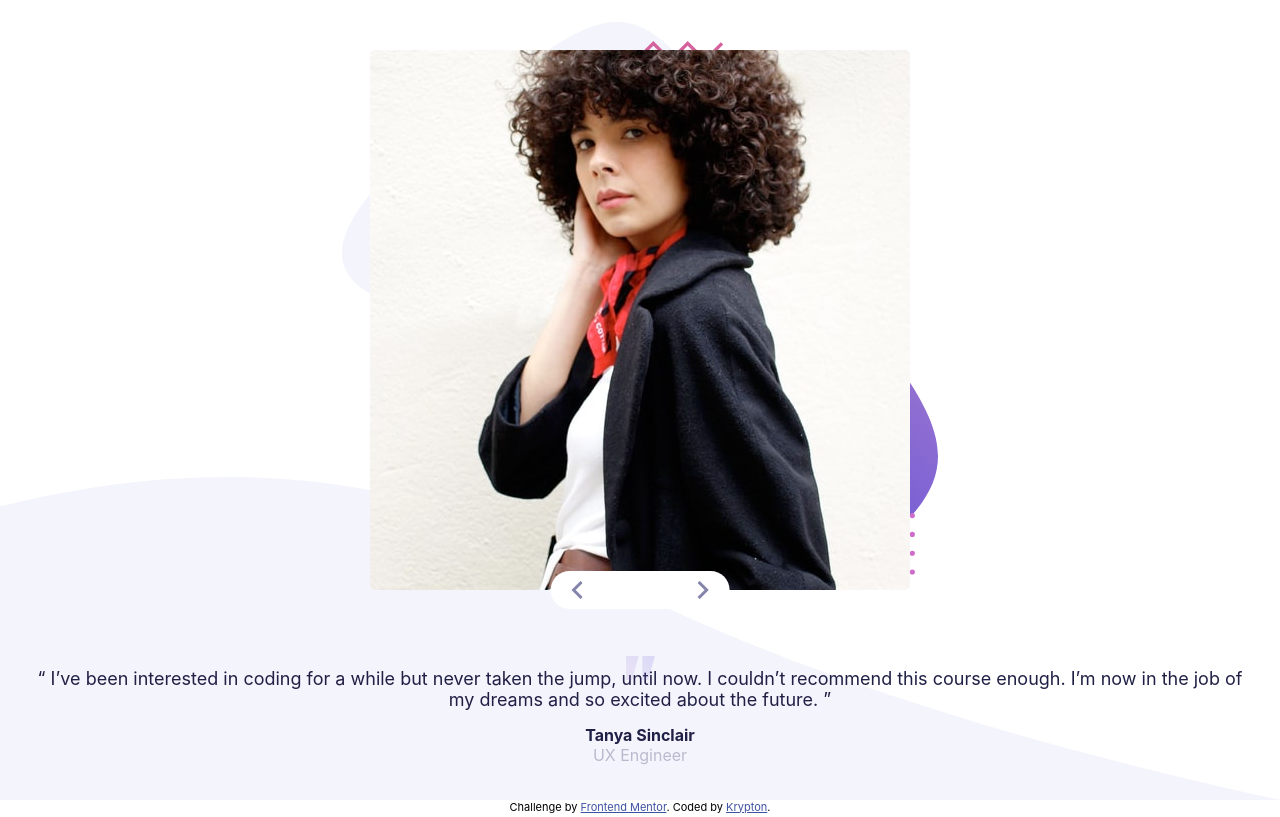
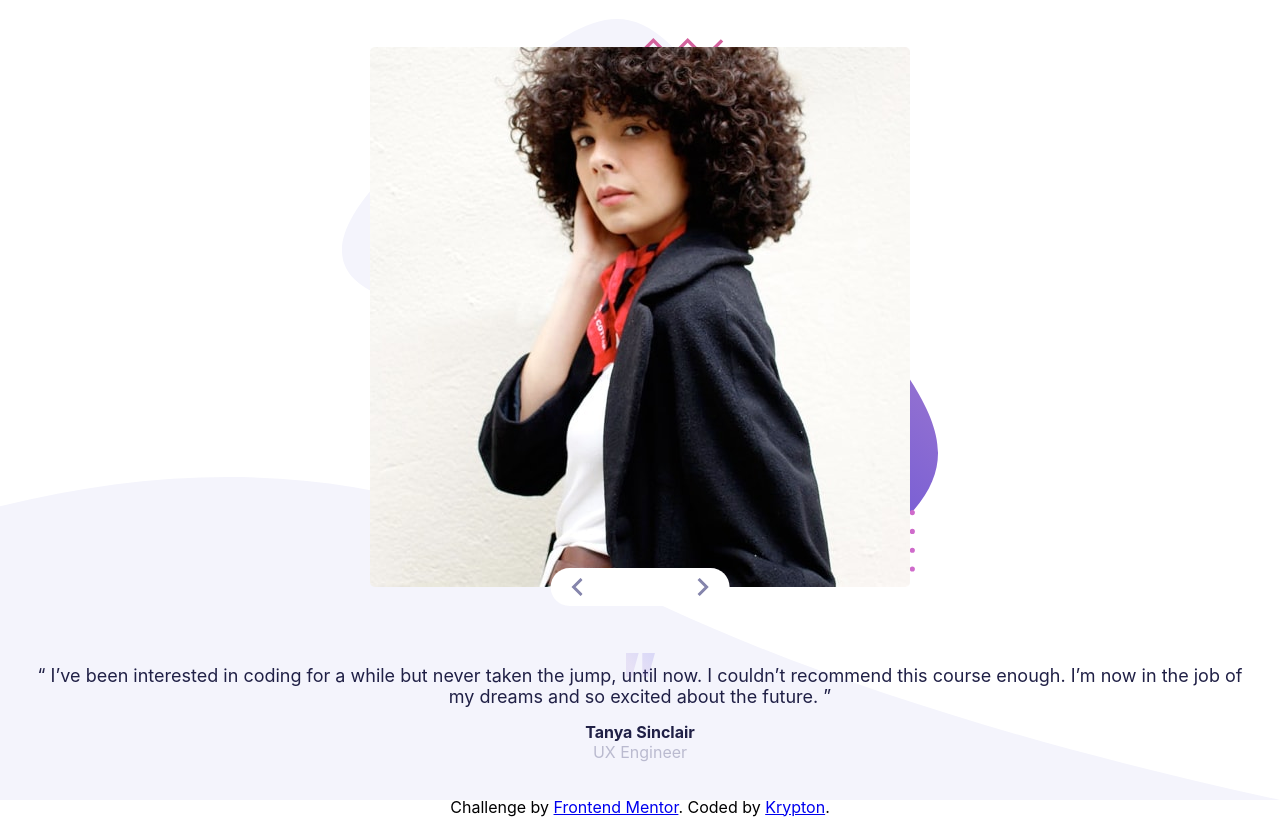
Before and after one commit to madhusudanbabar/FM-slider, a plain HTML site: page index.html in a window 1280 px wide. Both pictures are taken after a click on the picture 576 px from the left and 589 px from the top of the page. Drawn offline with Linux system fonts and the light colour scheme.

Commit message:
updated script

```diff
--- a/index.html
+++ b/index.html
@@ -8,12 +8,6 @@
   <link rel="stylesheet" href="style.css">
 
   <title>Frontend Mentor | Coding Bootcamp Testimonials Slider</title>
-
-  <!-- Feel free to remove these styles or customise in your own stylesheet 👍 -->
-  <style>
-    .attribution { font-size: 11px; text-align: center; }
-    .attribution a { color: hsl(228, 45%, 44%); }
-  </style>
 </head>
 <body>
 
@@ -65,8 +59,9 @@
 
   function setData(){
     if ( testi.getAttribute("data-item") == 1) {
-      pic.removeAttribute("src")
+      pic.style.direction = "none"
       pic.setAttribute("src", "./images/image-tanya.jpg")
+      pic.style.direction = "block"
       para.textContent =   "\
       “ I’ve been interested in coding for a while but never taken the jump, until now. \
       I couldn’t recommend this course enough. I’m now in the job of my dreams and so \
@@ -77,8 +72,10 @@
       testi.setAttribute("data-item", 2);
     }
     else{
-      pic.removeAttribute("src")
+      pic.style.direction = "none"
+      // pic.removeAttribute("src")
       pic.setAttribute("src", "./images/image-john.jpg")
+      pic.style.direction = "block"
       para.textContent =   "\
           “ If you want to lay the best foundation possible I’d recommend taking this course. \
           The depth the instructors go into is incredible. I now feel so confident about \
```
